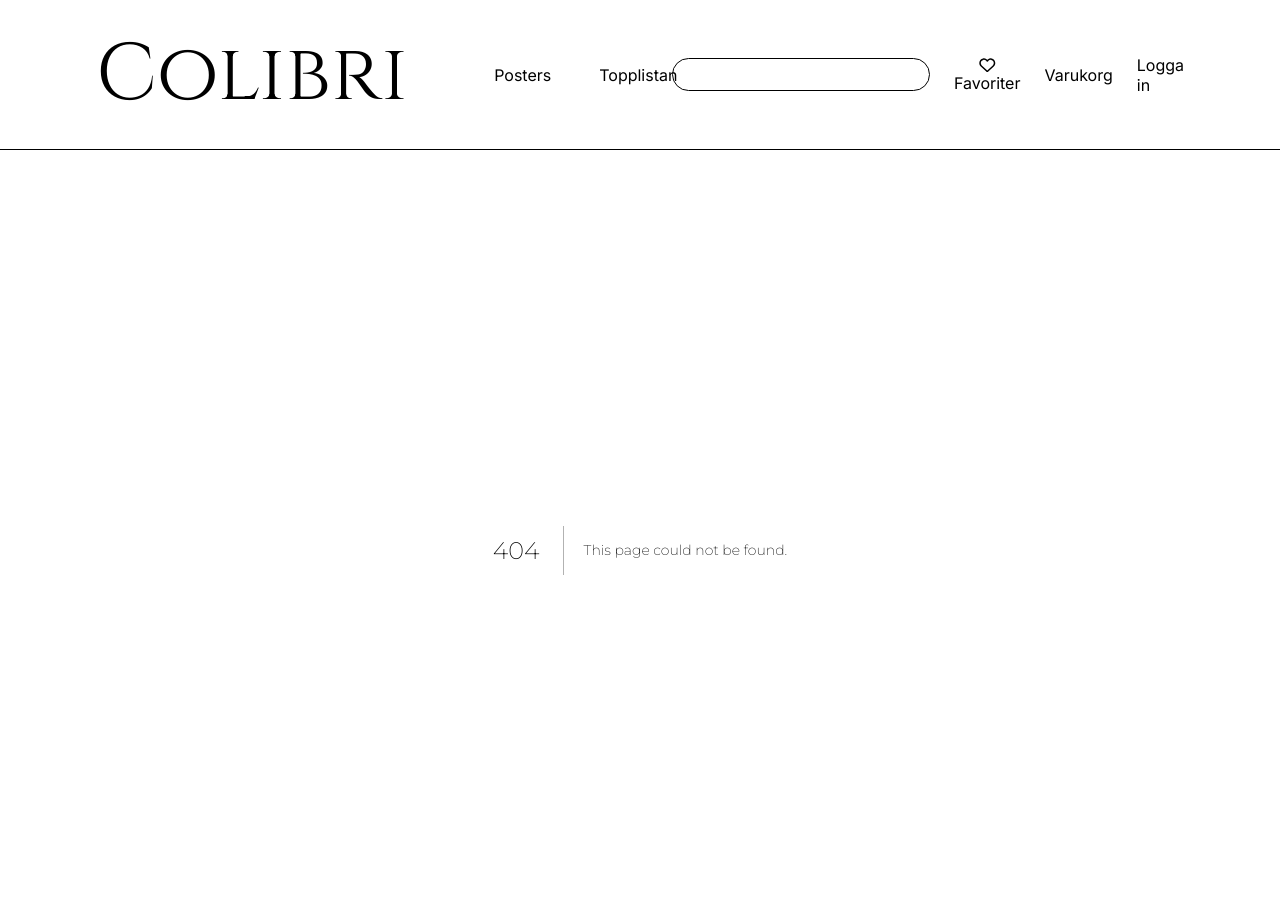
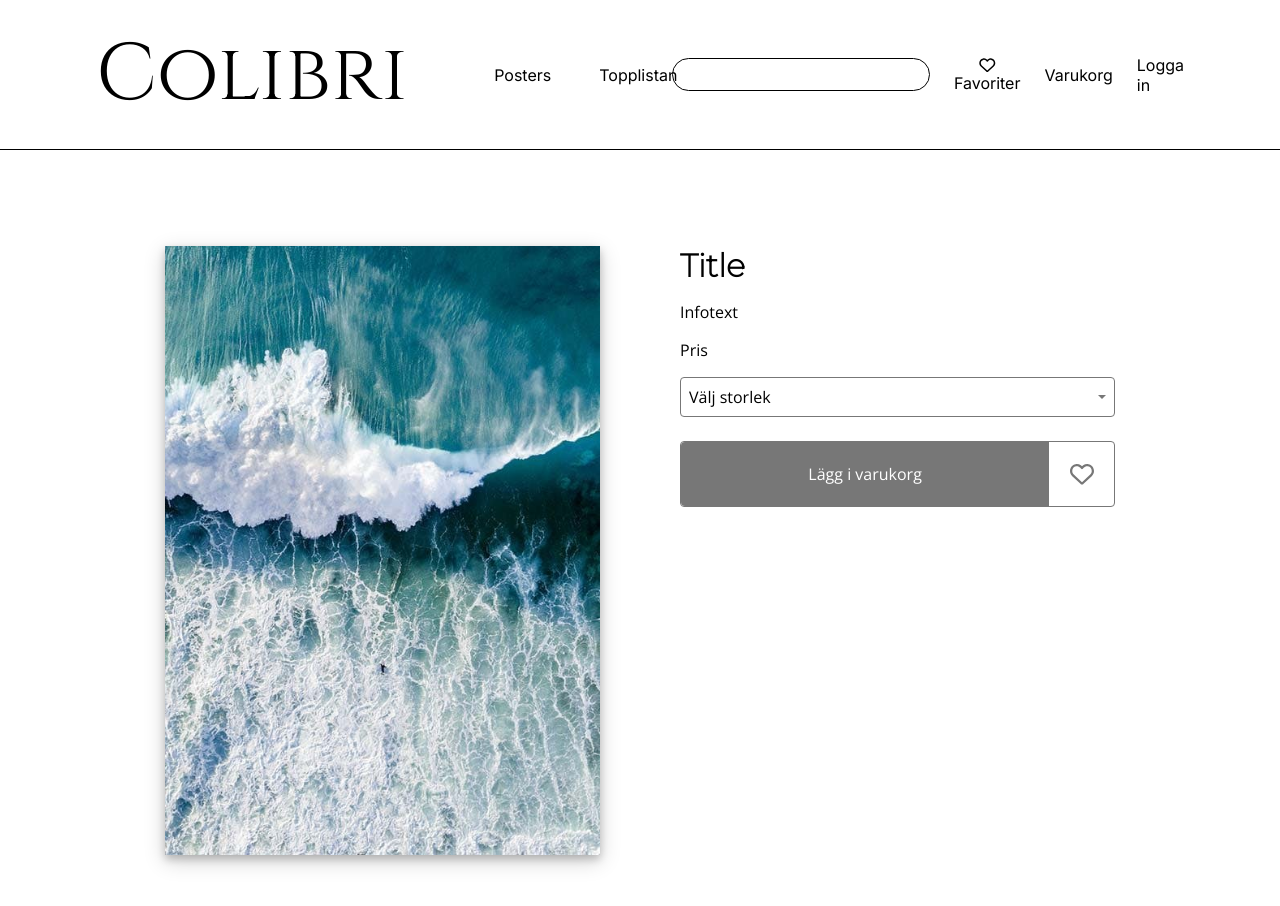
Before and after one commit to bellen01/colibri, a Next.js app: page /posters/1 in a window 1280 px wide. Before the commit this address had no page. Shown: the top 906 px of the page. Built offline with nearby package versions, Linux system fonts and the light colour scheme.

Commit message:
changed product layout and layout styling

```diff
--- a/src/app/globals.scss
+++ b/src/app/globals.scss
@@ -112,6 +112,8 @@ a {
 }
 
 main {
+  padding: 6rem;
+  min-height: 100vh;
   // padding: 5rem;
 }
 
--- a/src/app/page.module.scss
+++ b/src/app/page.module.scss
@@ -3,8 +3,8 @@
   // flex-direction: column;
   // justify-content: space-between;
   // align-items: center;
-  padding: 6rem;
-  min-height: 100vh;
+  // padding: 6rem;
+  // min-height: 100vh;
   // position: relative;
 }
 
--- /dev/null
+++ b/src/app/posters/[id]/page.tsx
@@ -0,0 +1,48 @@
+"use client"
+import React, { useState } from 'react';
+import styles from '@/components/styles/ProductInfo.module.scss';
+import { FontAwesomeIcon } from '@fortawesome/react-fontawesome';
+import { faHeart } from '@fortawesome/free-regular-svg-icons';
+import Select from '@/components/Products/Select';
+import Select2 from '@/components/Products/Select2';
+
+const options = [
+    // { label: "Välj storlek", value: 0 },
+    { label: "21x30", value: 1 },
+    { label: "30x40", value: 2 },
+]
+
+const ProductInfo = () => {
+    const [value, setValue] = useState<typeof options[0] | undefined>()
+
+    return (
+        <div className={styles.productInfoWrapper}>
+            {/* <div className={styles.productInfo}> */}
+            <img src="/3827_2.jpg" alt="temporär produktbild" className={styles.image} />
+            <div className={styles.infoWrapper}>
+                <div className={styles.info}>
+                    <div className={styles.heading}>
+                        <h2>Title</h2>
+                    </div>
+                    <p>Infotext</p>
+                    <p>Pris</p>
+                </div>
+                <div>
+                    <div className={styles.select}>
+                        <Select options={options} value={value} onChange={option => setValue(option)} />
+                    </div>
+                    {/* <Select2 options={options} value={value} onChange={option => setValue(option)} /> */}
+                    <div className={styles.purchaseContainer}>
+                        <button className={styles.purchaseButton}>Lägg i varukorg</button>
+                        <div className={styles.icon}>
+                            <FontAwesomeIcon icon={faHeart} />
+                        </div>
+                    </div>
+                </div>
+            </div>
+            {/* </div> */}
+        </div>
+    )
+}
+
+export default ProductInfo
--- a/src/components/styles/ProductInfo.module.scss
+++ b/src/components/styles/ProductInfo.module.scss
@@ -1,13 +1,16 @@
 .productInfoWrapper {
-    width: 70%;
-    padding: 3rem;
-    border: 1px solid black;
-    position: absolute;
+    width: 100%;
+    // padding: 3rem;
+    // border: 1px solid black;
+    // position: absolute;
     background-color: white;
-    left: 0;
-    right: 0;
-    top: 0;
-    margin: auto;
+    // left: 0;
+    // right: 0;
+    // top: 0;
+    // margin: auto;
+    display: flex;
+    justify-content: center;
+    gap: 5rem;
 }
 
 .heading {
@@ -16,12 +19,12 @@
 }
 
 .image {
-    width: 45%;
+    width: 40%;
     box-shadow: 0 4px 8px 0 rgba(0, 0, 0, 0.2), 0 6px 20px 0 rgba(0, 0, 0, 0.19);
 }
 
 .infoWrapper {
-    width: 55%;
+    width: 40%;
 }
 
 .icon {
```
Also changed, not shown: src/app/posters/page.tsx (added, +32 -0 lines).
